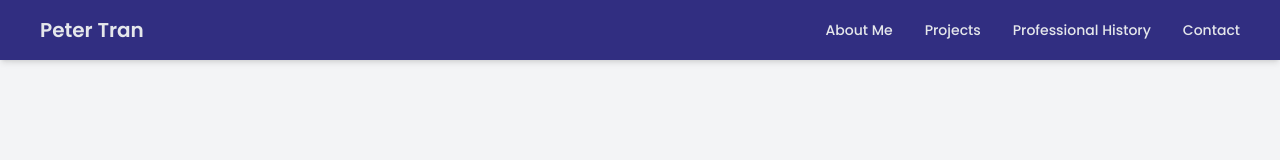
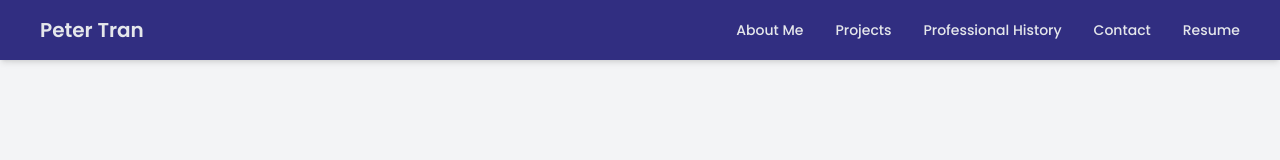
Before and after one commit to aeMyst/Portfolio, a React (Create React App) app in the folder portfolio/: page / in a window 1280 px wide. Shown: the top 160 px of the page. Built offline with nearby package versions, Linux system fonts and the light colour scheme.

Commit message:
upload resume

```diff
--- a/portfolio/src/tools/Navbar.js
+++ b/portfolio/src/tools/Navbar.js
@@ -38,6 +38,17 @@ const Navbar = () => {
               Contact
             </a>
           </li>
+          <li>
+            {/* Resume Link */}
+            <a
+              href="/resume.pdf" // Replace with the actual path to your resume
+              target="_blank" // Opens the resume in a new tab
+              rel="noopener noreferrer" // Security best practice for external links
+              className="text-sm font-medium text-gray-200 hover:text-gray-400"
+            >
+              Resume
+            </a>
+          </li>
         </ul>
       </div>
     </nav>
```
Also changed, not shown: 1 other file (tests, documents, lock files or other folders).
